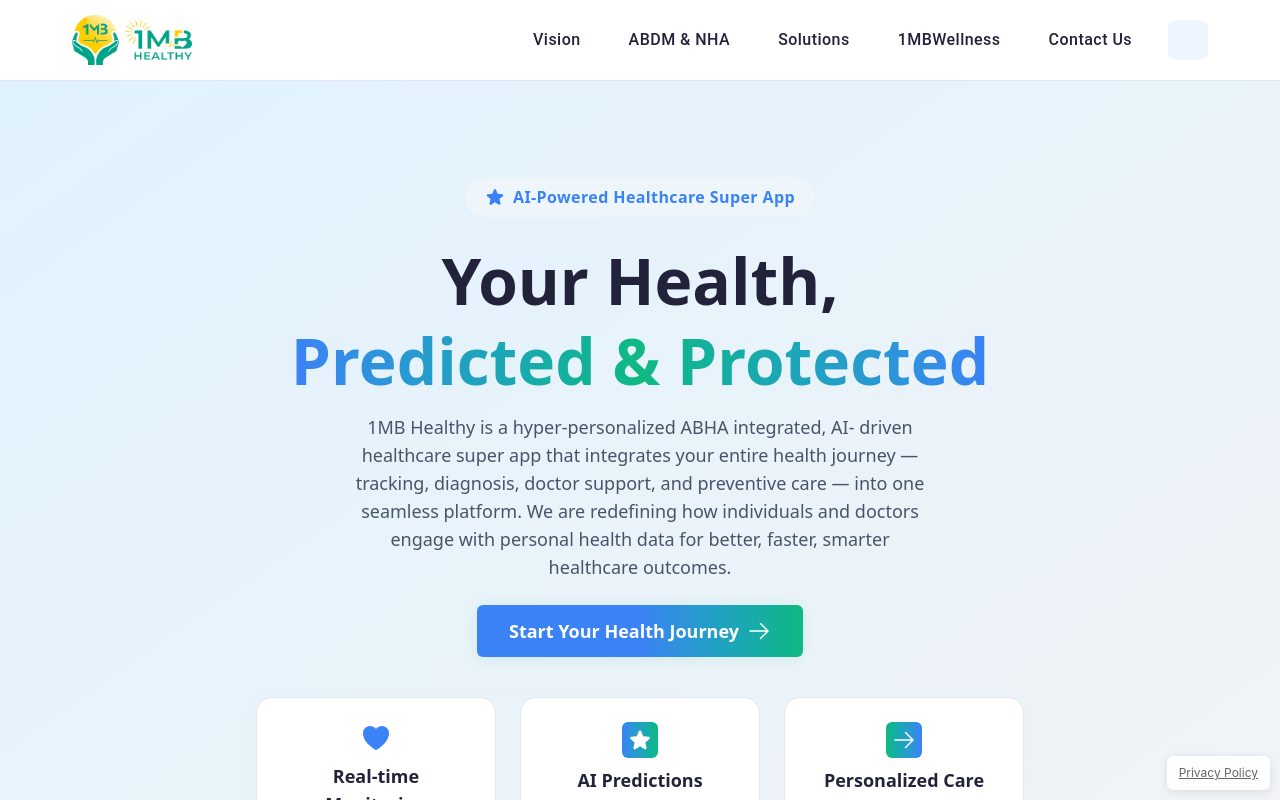
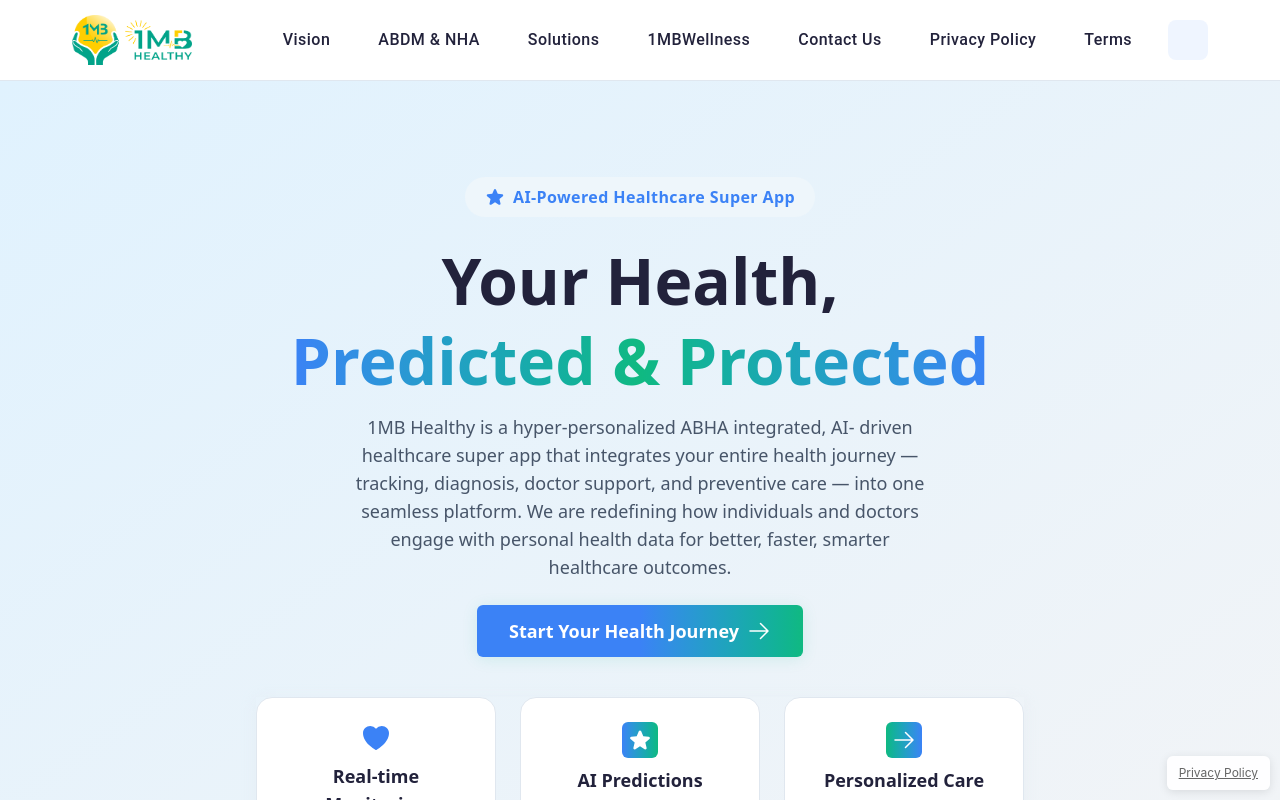
Before and after one commit to srivallika-scaleorange/1mbreact-pages, a React (Vite) app: page / in a window 1280 px wide. Shown: the top 800 px of the page. Built offline with nearby package versions, Linux system fonts and the light colour scheme; some icons are missing.

Commit message:
Update Navbar.jsx

```diff
--- a/src/components/Navbar.jsx
+++ b/src/components/Navbar.jsx
@@ -27,6 +27,8 @@
   { label: "Solutions", to: "/solutions" },
   { label: "1MBWellness", to: "/blogs" },
   { label: "Contact Us", to: "#contact-us" }, // Keep for reference, but we'll handle it differently
+{ label: "Privacy Policy", to: "/privacypolicy" },   // ✅ Added
+  { label: "Terms", to: "/termsandconditions" },
 ];
 
 const Navbar = () => {
@@ -353,4 +355,5 @@
   );
 };
 
+
 export default Navbar;
```
